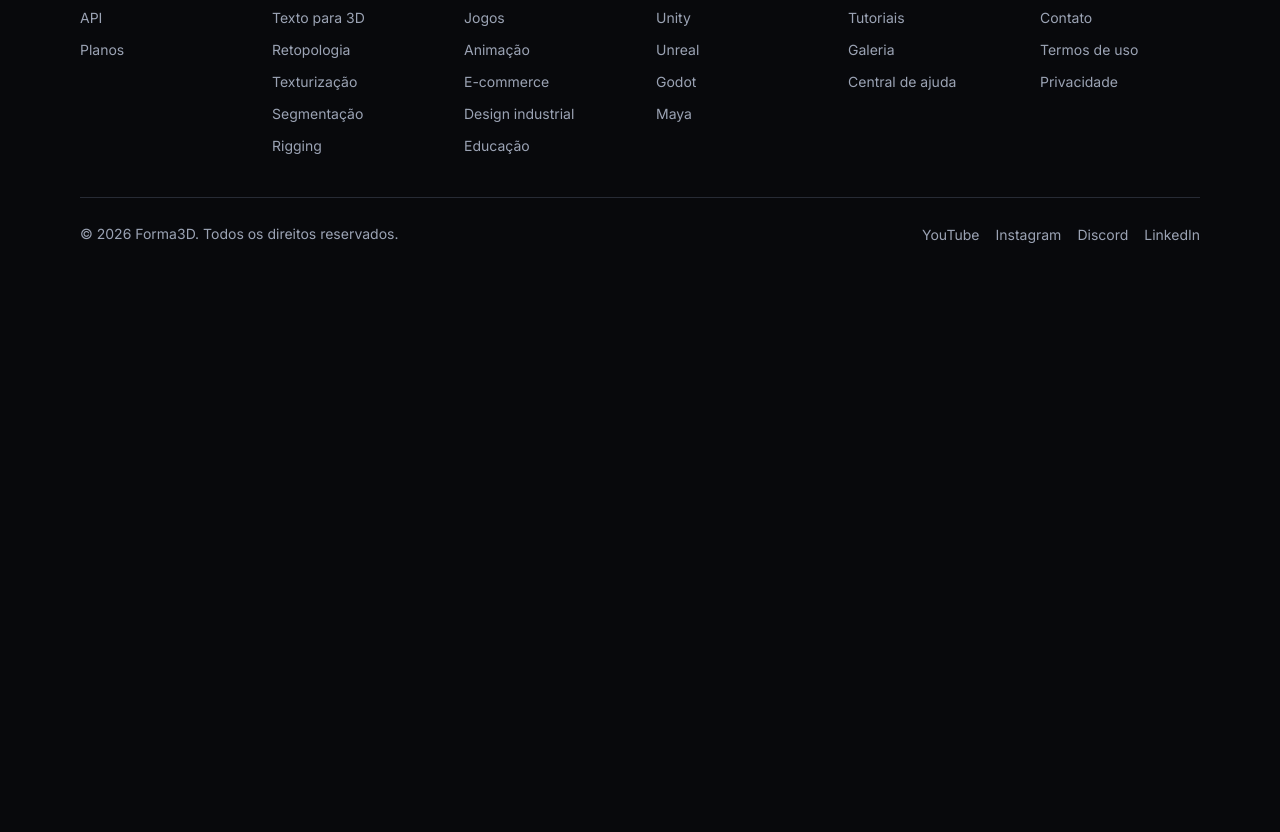
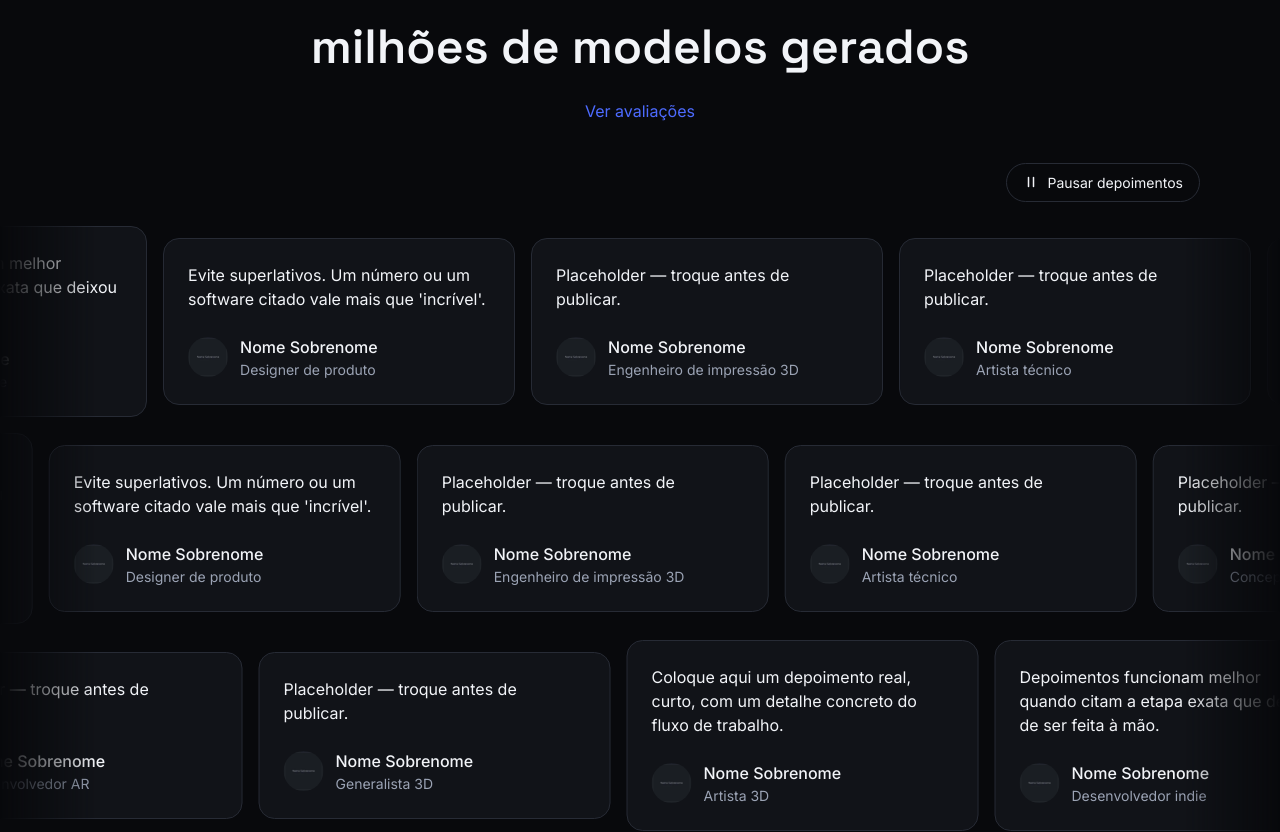
Before and after one commit to JandersonLima/forma3d, a Next.js app: page / in a window 1280 px wide. Shown: the part 6226-7058 px from the top of the page. Before the commit the page ends 6536 px from the top, so only its background shows below. Built offline with nearby package versions, Linux system fonts and the light colour scheme; no server answers.

Commit message:
etapa 6.5: SocialProof com pausa das esteiras

```diff
--- a/src/app/globals.css
+++ b/src/app/globals.css
@@ -40,6 +40,8 @@
   --container-page: 1200px;
   /* teto do card de carrossel: ~2,5 cards no conteúdo de 1200px */
   --container-card: 27rem;
+  /* largura fixa do card de depoimento nas esteiras */
+  --container-quote: 22rem;
 
   /* breakpoints */
   --breakpoint-sm: 640px;
@@ -112,6 +114,11 @@
   }
 
   .marquee[data-pause="true"]:hover .marquee__track {
+    animation-play-state: paused;
+  }
+
+  /* MarqueePauseToggle: pausa todas as esteiras que envolve (WCAG 2.2.2) */
+  [data-marquee-paused="true"] .marquee__track {
     animation-play-state: paused;
   }
 
@@ -236,6 +243,15 @@
   .marquee__track[aria-hidden="true"] {
     display: none;
   }
+  /* as esteiras já estão paradas: não há o que pausar */
+  .marquee-pause-toggle {
+    display: none;
+  }
+  /* esteiras só decorativas (aria-hidden) virariam scrollers focáveis
+     escondidos do leitor de tela — some com elas e fica a legível */
+  .marquee-decorative {
+    display: none;
+  }
   .showcase-card__after {
     opacity: 1;
     animation: none;
--- a/src/app/page.tsx
+++ b/src/app/page.tsx
@@ -3,6 +3,7 @@ import GenerationModes from "@/components/sections/GenerationModes";
 import Hero from "@/components/sections/Hero";
 import Industries from "@/components/sections/Industries";
 import PrintingSection from "@/components/sections/PrintingSection";
+import SocialProof from "@/components/sections/SocialProof";
 
 /**
  * Cada bloco marcado com TODO vira um componente em src/components/sections/ —
@@ -16,9 +17,9 @@ export default function HomePage() {
       <PrintingSection />
       <GameAssets />
       <Industries />
+      <SocialProof />
 
       {/* TODO, nesta ordem:
-          <SocialProof />
           <Gallery />
           <Faq />
           <FeatureGrid />
--- /dev/null
+++ b/src/components/sections/SocialProof.tsx
@@ -0,0 +1,52 @@
+import Container from "@/components/ui/Container";
+import Marquee from "@/components/ui/Marquee";
+import MarqueePauseToggle from "@/components/ui/MarqueePauseToggle";
+import Section from "@/components/ui/Section";
+import SectionHeading from "@/components/ui/SectionHeading";
+import TestimonialCard from "@/components/sections/TestimonialCard";
+import { home } from "@/content/home";
+import type { Testimonial } from "@/content/types";
+import { rotate, sectionTitleId } from "@/lib/utils";
+
+const ID = "depoimentos";
+
+const cards = (items: Testimonial[]) =>
+  items.map((item) => <TestimonialCard key={item.avatar} testimonial={item} />);
+
+export default function SocialProof() {
+  const { title, reviewLabel, reviewHref, externalHint, pauseLabel, resumeLabel, testimonials } = home.social;
+
+  return (
+    <Section id={ID} className="flex flex-col gap-10">
+      <Container className="flex flex-col items-center gap-4">
+        <SectionHeading id={sectionTitleId(ID)} align="center" title={title} />
+        <a
+          href={reviewHref}
+          target="_blank"
+          rel="noopener noreferrer"
+          className="text-accent underline-offset-4 hover:text-accent-strong hover:underline"
+        >
+          {reviewLabel}
+          <span className="sr-only"> {externalHint}</span>
+        </a>
+      </Container>
+
+      <MarqueePauseToggle pauseLabel={pauseLabel} resumeLabel={resumeLabel}>
+        <div className="flex flex-col gap-4">
+          <Marquee speed={40} gap="1rem">
+            {cards(testimonials)}
+          </Marquee>
+          {/* mesmos depoimentos, só para compor a parede: o leitor de tela lê a 1ª faixa */}
+          <div aria-hidden="true" className="marquee-decorative flex flex-col gap-4">
+            <Marquee direction="right" speed={55} gap="1rem">
+              {cards(rotate(testimonials, 3))}
+            </Marquee>
+            <Marquee speed={48} gap="1rem">
+              {cards(rotate(testimonials, 6))}
+            </Marquee>
+          </div>
+        </div>
+      </MarqueePauseToggle>
+    </Section>
+  );
+}
--- /dev/null
+++ b/src/components/sections/TestimonialCard.tsx
@@ -0,0 +1,25 @@
+import Image from "next/image";
+import type { Testimonial } from "@/content/types";
+
+/** Largura fixa para a esteira andar em passo regular; sem hover, não é interativo. */
+export default function TestimonialCard({ testimonial }: { testimonial: Testimonial }) {
+  return (
+    <figure className="flex w-[var(--container-quote)] max-w-[80vw] flex-col gap-6 rounded-[var(--radius-card)] border border-line bg-surface p-6">
+      <blockquote className="text-ink">{testimonial.quote}</blockquote>
+      <figcaption className="flex items-center gap-3">
+        {/* alt vazio: o nome já está ao lado */}
+        <Image
+          src={testimonial.avatar}
+          alt=""
+          width={40}
+          height={40}
+          className="size-10 shrink-0 rounded-[var(--radius-pill)] object-cover"
+        />
+        <span className="flex flex-col">
+          <span className="font-medium text-ink">{testimonial.name}</span>
+          <span className="text-[length:var(--text-sm)] text-ink-muted">{testimonial.role}</span>
+        </span>
+      </figcaption>
+    </figure>
+  );
+}
--- /dev/null
+++ b/src/components/ui/MarqueePauseToggle.tsx
@@ -0,0 +1,46 @@
+"use client";
+
+import { useState, type ReactNode } from "react";
+import Container from "@/components/ui/Container";
+import { cn } from "@/lib/utils";
+
+/**
+ * Botão de pausar/retomar para as esteiras que envolve (WCAG 2.2.2).
+ * O rótulo alterna e comunica o estado sozinho, sem aria-pressed (padrão da APG).
+ * O CSS lê data-marquee-paused e esconde o botão em prefers-reduced-motion.
+ */
+export default function MarqueePauseToggle({
+  children,
+  pauseLabel,
+  resumeLabel,
+  className,
+}: {
+  children: ReactNode;
+  pauseLabel: string;
+  resumeLabel: string;
+  className?: string;
+}) {
+  const [paused, setPaused] = useState(false);
+
+  return (
+    <div data-marquee-paused={paused} className={cn("flex flex-col gap-6", className)}>
+      <Container className="flex justify-end">
+        <button
+          type="button"
+          onClick={() => setPaused((value) => !value)}
+          className="marquee-pause-toggle inline-flex items-center gap-2 rounded-[var(--radius-pill)] border border-line px-4 py-2 text-[length:var(--text-sm)] text-ink transition-colors duration-150 hover:bg-surface-2"
+        >
+          <svg width="16" height="16" viewBox="0 0 16 16" fill="none" aria-hidden="true">
+            {paused ? (
+              <path d="M5 3.5v9l7-4.5-7-4.5Z" fill="currentColor" />
+            ) : (
+              <path d="M5.5 3.5v9M10.5 3.5v9" stroke="currentColor" strokeWidth="1.5" strokeLinecap="round" />
+            )}
+          </svg>
+          {paused ? resumeLabel : pauseLabel}
+        </button>
+      </Container>
+      {children}
+    </div>
+  );
+}
--- a/src/content/home.ts
+++ b/src/content/home.ts
@@ -137,6 +137,9 @@ export const home: HomeContent = {
     title: "Mais de X mil criadores, Y milhões de modelos gerados",
     reviewLabel: "Ver avaliações",
     reviewHref: "https://exemplo.com/avaliacoes",
+    externalHint: "(abre em nova aba)",
+    pauseLabel: "Pausar depoimentos",
+    resumeLabel: "Retomar depoimentos",
     // Placeholders. Substitua por depoimentos reais com autorização de uso.
     testimonials: [
       { avatar: "/images/avatars/01.webp", name: "Nome Sobrenome", role: "Artista 3D", quote: "Coloque aqui um depoimento real, curto, com um detalhe concreto do fluxo de trabalho." },
--- a/src/content/types.ts
+++ b/src/content/types.ts
@@ -172,7 +172,16 @@ export interface HomeContent {
     ctaHref: Href;
   };
   industries: { title: string; subtitle: string; prevLabel: string; nextLabel: string; items: Industry[] };
-  social: { title: string; reviewLabel: string; reviewHref: Href; testimonials: Testimonial[] };
+  social: {
+    title: string;
+    reviewLabel: string;
+    reviewHref: Href;
+    /** Só para leitor de tela: avisa que o link de avaliações abre em nova aba. */
+    externalHint: string;
+    pauseLabel: string;
+    resumeLabel: string;
+    testimonials: Testimonial[];
+  };
   gallery: { title: string; models: GalleryModel[] };
   faq: { title: string; items: FaqItem[] };
   features: { title: string; items: Feature[] };
--- a/src/lib/utils.ts
+++ b/src/lib/utils.ts
@@ -23,5 +23,10 @@ export function chunkInto<T>(items: T[], parts: number): T[][] {
   return Array.from({ length: parts }, (_, i) => items.slice(i * size, (i + 1) * size));
 }
 
+/** Mesma lista começando no índice `start` — desalinha esteiras que usam os mesmos itens. */
+export function rotate<T>(items: T[], start: number): T[] {
+  return [...items.slice(start), ...items.slice(0, start)];
+}
+
 /** Id do título de uma seção — Section aponta aria-labelledby para ele. */
 export const sectionTitleId = (id: string) => `${id}-title`;
```
